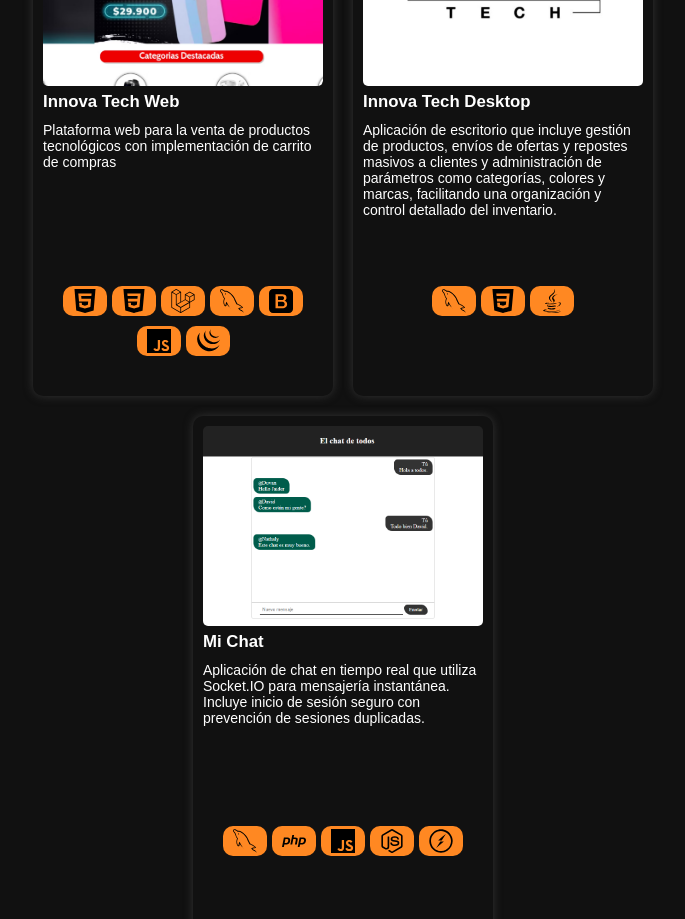
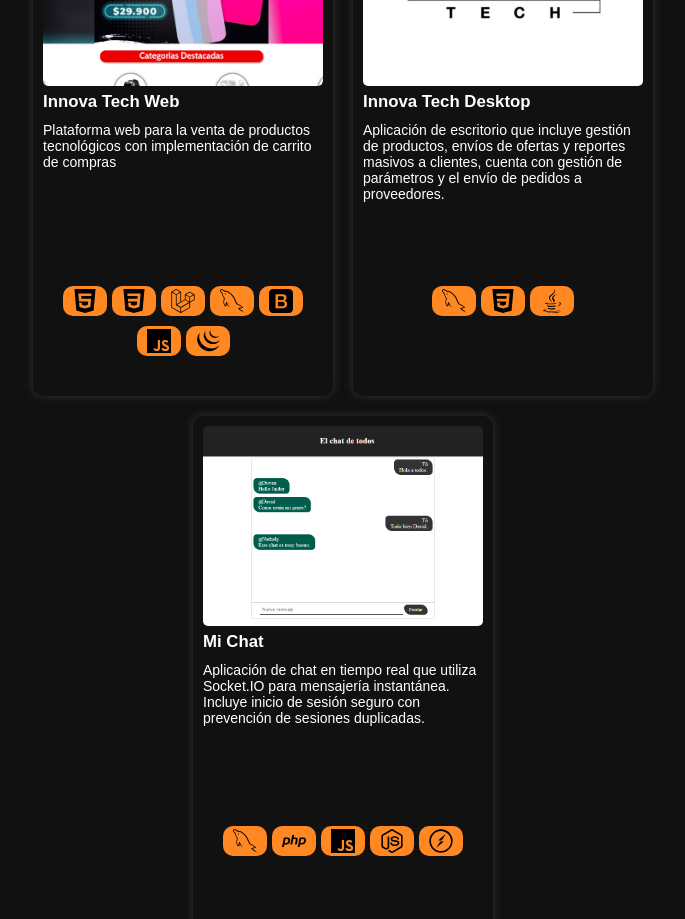
Before and after one commit to Dragnell27/Portafolio, a React (Vite) app: page / in a window 1280 px wide. Shown: the part 1340-2259 px from the top of the page, without its empty margins (297-982 px from the left). Built offline with nearby package versions, Linux system fonts and the light colour scheme.

Commit message:
Actualización de proyecto

```diff
--- a/src/components/Generic.jsx
+++ b/src/components/Generic.jsx
@@ -180,7 +180,7 @@ export const Projects = () => {
         {
             img: "proyectos/innovatechcol.png",
             title: "Innova Tech Desktop",
-            description: "Aplicación de escritorio que incluye gestión de productos, envíos de ofertas y repostes masivos a clientes y administración de parámetros como categorías, colores y marcas, facilitando una organización y control detallado del inventario.",
+            description: "Aplicación de escritorio que incluye gestión de productos, envíos de ofertas y reportes masivos a clientes, cuenta con gestión de parámetros y el envío de pedidos a proveedores.",
             technologies: ["mysql", "css", "java",],
             git: "https://github.com/Dragnell27/InnovaTech-Desktop",
             url: ""
```
